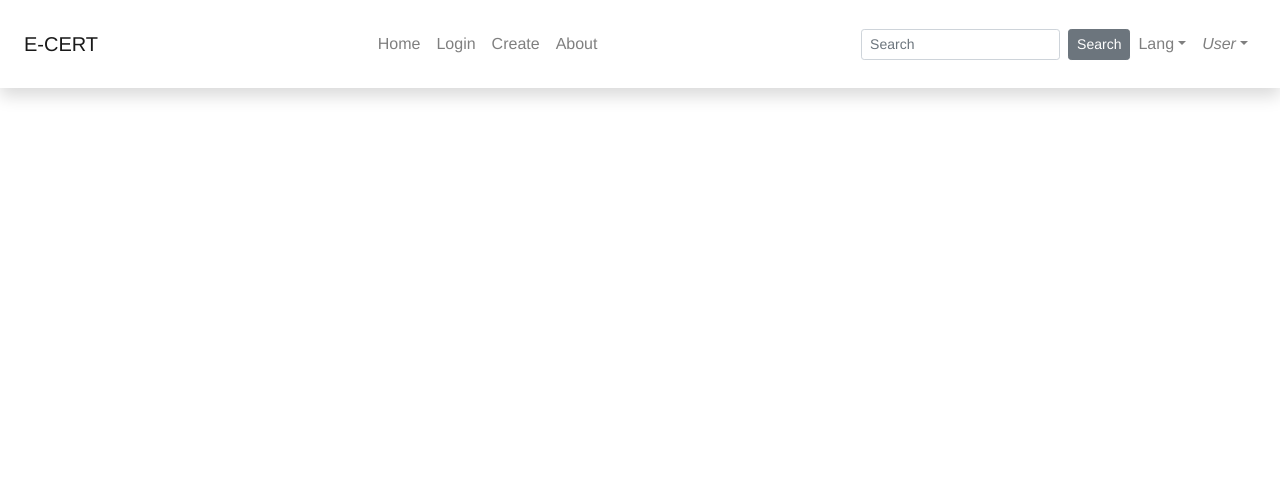
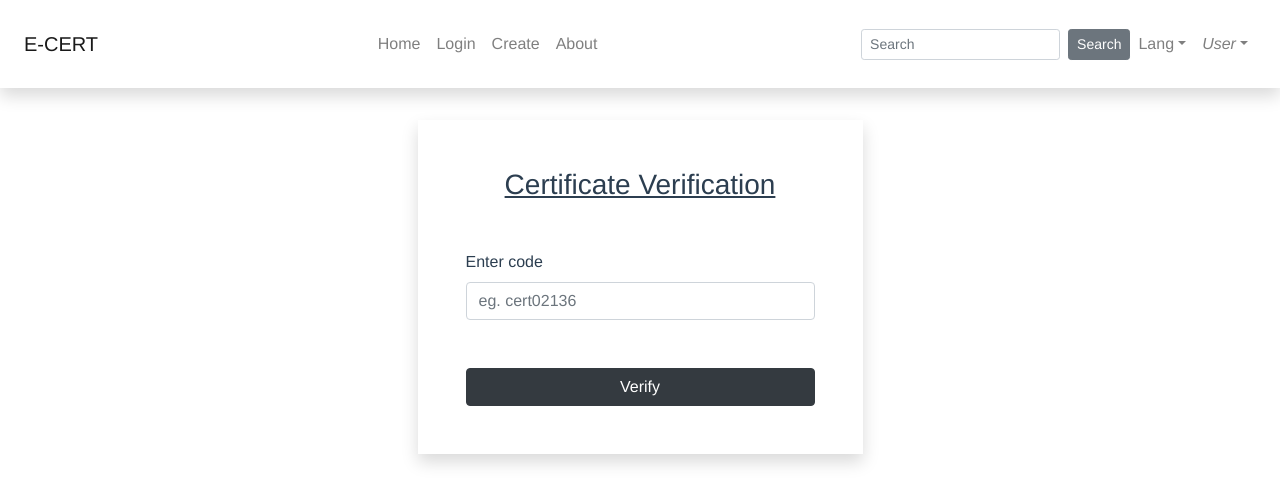
Before and after one commit to MuhammadRafay151/E-CERT-FRONT-END, a Vue app: page /verification in a window 1280 px wide. Shown: the top 504 px of the page. Built offline with nearby package versions, Linux system fonts and the light colour scheme.

Commit message:
some changes in certificate component and add some new views and components

```diff
--- a/src/components/Certificate.vue
+++ b/src/components/Certificate.vue
@@ -1,5 +1,5 @@
 <template>
-  <div>
+  <div class="scroll">
     <div class="container1">
       <img
         src="../assets/f2b08cc2a4da932e542734ae797563d1.png"
@@ -70,9 +70,10 @@ export default {
   position: relative;
   text-align: center;
   color: white;
+  width: 800px;
 }
 .scroll {
-  width: 790px;
+  width: 800px;
   overflow-x: scroll;
   overflow-y: hidden;
 }
--- /dev/null
+++ b/src/components/verify.vue
@@ -0,0 +1,44 @@
+<template>
+  <div class="row">
+    <div class="col">
+      <div class="shadow p-5  ">
+        <h3 style=" text-decoration: underline ">Certificate Verification</h3>
+        <div class="form-group text-left mt-5">
+          <label >Enter code</label>
+          <input type="text" class="form-control " placeholder="eg. cert02136" />
+        </div>
+        <button
+          type="submit"
+          v-on:click="send"
+          class="btn btn-dark btn-block mt-5"
+        >
+          <span v-if="!show">Verify</span>
+          <span v-if="show">
+            <b-spinner small type="grow"></b-spinner>verifying...
+          </span>
+        </button>
+
+      </div>
+    </div>
+  </div>
+</template>
+<script>
+export default {
+  name: "verify",
+  data: function() {
+    return {
+      show: false,
+
+    };
+  },
+  methods: {
+    send() {
+      this.show = true;
+      setTimeout(() => {
+        this.show = false;
+     this.$emit('myEvent',1)
+      }, 1000);
+    }
+  }
+};
+</script>
--- a/src/router/index.js
+++ b/src/router/index.js
@@ -5,6 +5,7 @@ import login from "../views/login.vue"
 import Create from "../views/Create.vue"
 import registeration from '../views/registeration.vue';
 import forgetcertificate from '../views/forgetcertificate.vue'
+import verification from '../views/verification.vue'
 Vue.use(VueRouter);
 
 const routes = [
@@ -22,6 +23,11 @@ const routes = [
     path: "/registeration",
     name: "registeration",
     component: registeration
+  },
+  {
+    path: "/verification",
+    name: "verification",
+    component: verification
   },
   {
     path: "/about",
--- a/src/views/Create.vue
+++ b/src/views/Create.vue
@@ -1,5 +1,5 @@
 <template>
-  <div class="container" style="margin-top: 10%;">
+  <div class="container" style="margin-top: 120px;">
     <div class="row ">
       <div class="col ">
         <div class=" row justify-content-center ">
--- a/src/views/forgetcertificate.vue
+++ b/src/views/forgetcertificate.vue
@@ -1,8 +1,8 @@
 <template>
 
-    <div class="container " style="margin-top:10%">
+    <div class="container " style="margin-top:120px">
     <div class="row  justify-content-center">
-      <div class="col-6 ">
+      <div class="col-12 col-sm-12 col-md-6 col-lg-6">
          <forget/>
 
       </div>
--- /dev/null
+++ b/src/views/verification.vue
@@ -0,0 +1,45 @@
+<template>
+  <div class="container " style="margin-top:120px">
+    <div class="row  justify-content-center">
+      <div class="col-5 " v-if="!showcertificate">
+        <verify v-on:myEvent="rendercert" />
+      </div>
+      <div class="col" v-else>
+        <div class="shadow p-3">
+          <h2 class="d-inline">Verified!</h2>
+          <b-button class="d-inline float-right" title="Load file">
+            <b-icon icon="cloud-download" aria-hidden="true"></b-icon>
+          </b-button>
+        </div>
+
+        <div class="row">
+          <div class="col d-flex justify-content-center">
+               <certificate  />
+          </div>
+        </div>
+      </div>
+    </div>
+  </div>
+</template>
+<script>
+import verify from "../components/verify";
+import certificate from "../components/Certificate";
+export default {
+  name: "verification",
+  data: function() {
+    return {
+      showcertificate: false
+    };
+  },
+  components: {
+    certificate,
+    verify
+  },
+  methods:{
+      rendercert(){
+
+          this.showcertificate=true
+      }
+  }
+};
+</script>
```
